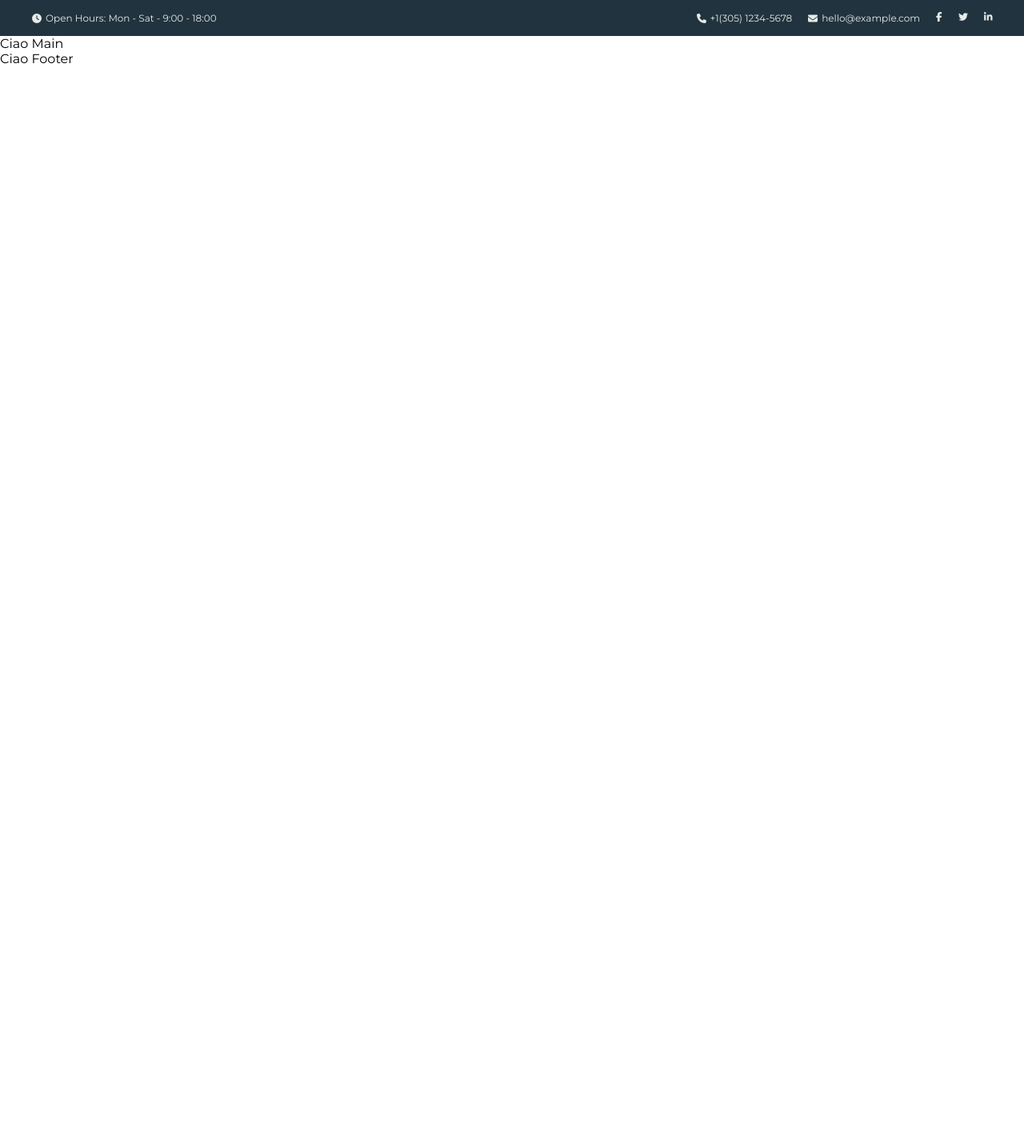
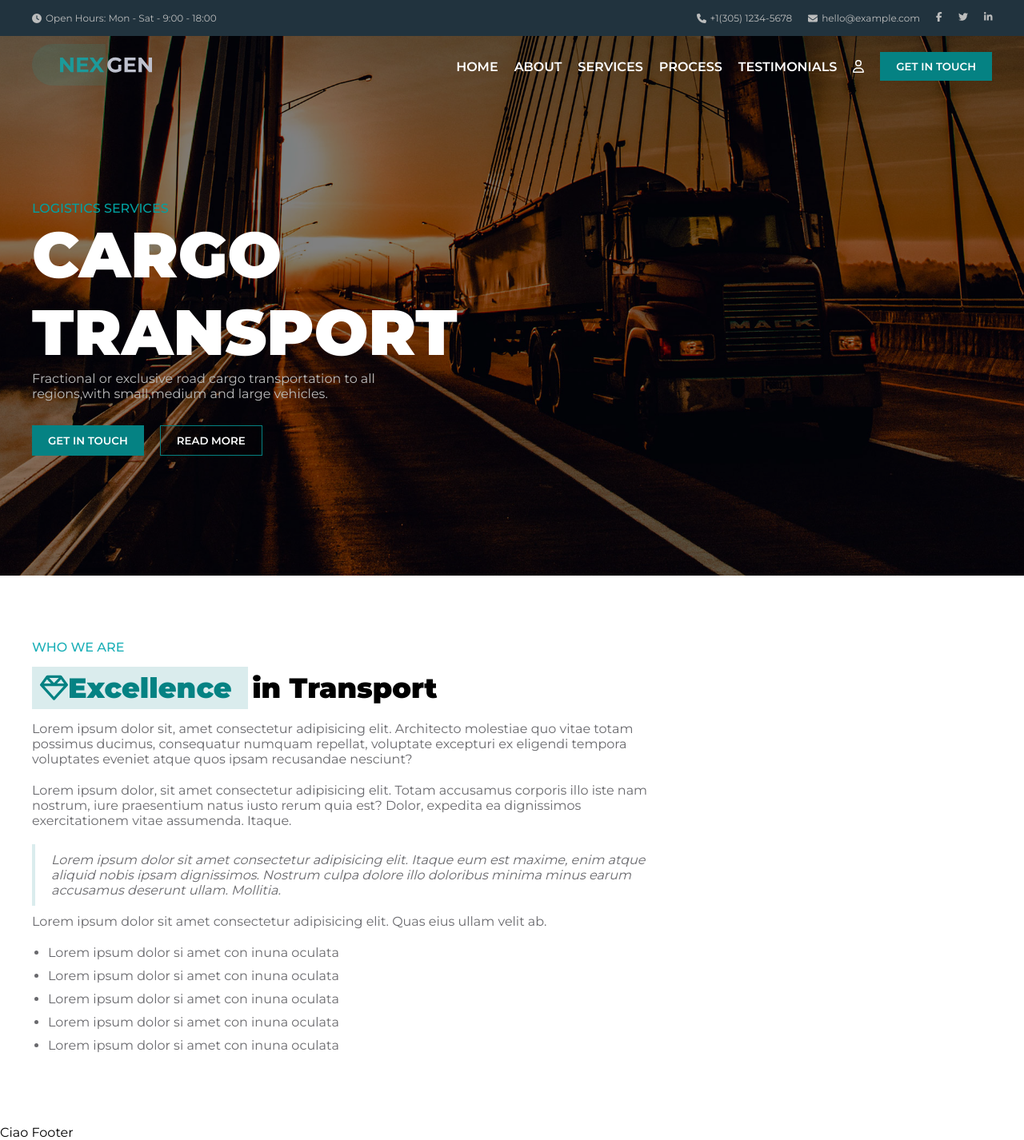
Before and after one commit to LucioMelis/proj-html-vuejs, a Vue app: page / in a window 1280 px wide. Shown: the whole page at 80% size. Before the commit the page ends 800 px from the top, so only its background shows below. Built offline with nearby package versions, Linux system fonts and the light colour scheme.

Commit message:
sezione 1 in fase di sviluppo

```diff
--- a/src/assets/style/import.scss
+++ b/src/assets/style/import.scss
@@ -1,4 +1,7 @@
 @import '~@fontsource/montserrat/index.css';
+@import '~@fontsource/montserrat/500.css';
+@import '~@fontsource/montserrat/600.css';
+@import '~@fontsource/montserrat/900.css';
 
 // Reset
 * {
@@ -10,6 +13,10 @@
 
 header {
     background-image: url('@/assets/img/bg-9.jpg');
+    background-size: cover;
+    background-position: center;
+    background-blend-mode: multiply;
+    background-color: grey;
 }
 
 a {
@@ -20,8 +27,48 @@ a {
     }
 }
 
+button {
+    padding: 10px 20px;
+    font-weight: 600;
+    color: white;
+}
+
 // classi Utili
 .container {
     width: min((100% - 20px), 1200px);
     margin: 0 auto;
 }
+
+.icon {
+    cursor: pointer;
+}
+
+.btn-header {
+    background: #058283;
+    border: none;
+
+    &:hover {
+        outline: 1px solid #058283;
+        outline-offset: 2px;
+        border-radius: 10px;
+    }
+
+    &:active {
+        background-color: #52bbbb;
+    }
+}
+
+.btn-trasparent {
+    background: rgba(0, 0, 0, 0.2);
+    border: 1px solid #058283;
+
+    &:hover {
+        outline: 1px solid #058283;
+        outline-offset: 2px;
+        border-radius: 10px;
+    }
+
+    &:active {
+        background-color: #52bbbb;
+    }
+}
--- a/src/assets/style/variabili.scss
+++ b/src/assets/style/variabili.scss
@@ -1,2 +1,9 @@
 $bg-header:#21333e;
-$color-text: #e6ece8;
+$color-text: #bcbdbd;
+$bg-button: #058283;
+$color-text-p: #02a1a1;
+$font-bold: 900;
+$font-strong:600;
+$font-lighter:500;
+$color-text-darker: #69696d;
+$color-title: #1aafb7;
--- a/src/components/HeaderComponent.vue
+++ b/src/components/HeaderComponent.vue
@@ -5,33 +5,72 @@
       <div class="container content-info">
         <!-- Orario apertura  -->
         <div>
-          <font-awesome-icon icon="fa-solid fa-clock" />
+          <font-awesome-icon class="icon" icon="fa-solid fa-clock" />
           <span>Open Hours: Mon - Sat - 9:00 - 18:00</span>
         </div>
         <!--Container Link utili -->
         <div class="link-header">
           <div>
-            <font-awesome-icon icon="fa-solid fa-phone" />
+            <font-awesome-icon class="icon" icon="fa-solid fa-phone" />
             <span><a href="#">+1(305) 1234-5678</a></span>
           </div>
           <div>
-            <font-awesome-icon icon="fa-solid fa-envelope" />
+            <font-awesome-icon class="icon" icon="fa-solid fa-envelope" />
             <span><a href="#">hello@example.com</a></span>
           </div>
-          <font-awesome-icon icon="fa-brands fa-facebook-f" />
-          <font-awesome-icon icon="fa-brands fa-twitter" />
-          <font-awesome-icon icon="fa-brands fa-linkedin-in" />
+          <font-awesome-icon class="icon" icon="fa-brands fa-facebook-f" />
+          <font-awesome-icon class="icon" icon="fa-brands fa-twitter" />
+          <font-awesome-icon class="icon" icon="fa-brands fa-linkedin-in" />
         </div>
       </div>
     </div>
     <!-- ****** Header Nav-Bar  ****** -->
-    <nav></nav>
+    <nav class="container content-nav">
+      <!-- contenitore immagine  -->
+      <div class="container-logo">
+        <img src="@/assets/img/logo.svg" alt="logoNextgen" />
+      </div>
+      <!-- contenitore link nav-bar  -->
+      <div class="container-nav">
+        <ul>
+          <li v-for="element in menuNav" :key="element">
+            <a href="#">{{ element }}</a>
+          </li>
+        </ul>
+        <div>
+          <font-awesome-icon class="icon" icon="fa-regular fa-user" />
+        </div>
+        <div>
+          <button class="btn btn-header">GET IN TOUCH</button>
+        </div>
+      </div>
+    </nav>
+    <!-- ****** Sezione Jumbotron  ****** -->
+    <div class="container">
+      <div class="jumbotron">
+        <p>LOGISTICS SERVICES</p>
+        <h1>CARGO TRANSPORT</h1>
+        <p class="description">
+          Fractional or exclusive road cargo transportation to all regions,with
+          small,medium and large vehicles.
+        </p>
+        <div>
+          <button class="btn-header">GET IN TOUCH</button>
+          <button class="btn-trasparent">READ MORE</button>
+        </div>
+      </div>
+    </div>
   </header>
 </template>
 
 <script>
 export default {
   name: "HeaderComponent",
+  data() {
+    return {
+      menuNav: ["HOME", "ABOUT", "SERVICES", "PROCESS", "TESTIMONIALS"],
+    };
+  },
 };
 </script>
 
@@ -58,4 +97,56 @@ export default {
     }
   }
 }
+.content-nav {
+  display: flex;
+  justify-content: space-between;
+  align-items: center;
+  padding: 10px 0;
+  .container-logo {
+    width: 150px;
+    img {
+      width: 100%;
+    }
+  }
+  .container-nav {
+    display: flex;
+    align-items: center;
+    column-gap: 20px;
+    & * {
+      color: white;
+    }
+    & ul {
+      display: flex;
+      align-items: center;
+      column-gap: 20px;
+      font-weight: $font-strong;
+    }
+    & ul li {
+      list-style-type: none;
+    }
+  }
+}
+
+.jumbotron {
+  padding-top: 130px;
+  padding-bottom: 150px;
+  max-width: 500px;
+  & p:first-child {
+    color: $color-text-p;
+    font-weight: $font-lighter;
+  }
+  & div {
+    display: flex;
+    column-gap: 20px;
+  }
+  h1 {
+    font-size: 80px;
+    color: white;
+    font-weight: $font-bold;
+  }
+  .description {
+    color: $color-text;
+    padding-bottom: 30px;
+  }
+}
 </style>
--- a/src/components/MainComponent.vue
+++ b/src/components/MainComponent.vue
@@ -1,10 +1,18 @@
 <template>
-  <div>Ciao Main</div>
+  <div>
+    <!-- Sezione Who We Are - Vehicle Types  -->
+    <WhoWeAre />
+  </div>
 </template>
 
 <script>
+import WhoWeAre from "@/components/WhoWheAre.vue";
+
 export default {
   name: "MainComponent",
+  components: {
+    WhoWeAre,
+  },
 };
 </script>
 
--- /dev/null
+++ b/src/components/WhoWheAre.vue
@@ -0,0 +1,107 @@
+<template>
+  <section>
+    <div class="container">
+      <!-- Container Who we are  -->
+      <div class="container-section-general">
+        <div class="exellence">
+          <p>WHO WE ARE</p>
+          <h1>
+            <span>
+              <font-awesome-icon icon="fa-regular fa-gem" />Excellence
+            </span>
+            in Transport
+          </h1>
+          <p>
+            Lorem ipsum dolor sit, amet consectetur adipisicing elit. Architecto
+            molestiae quo vitae totam possimus ducimus, consequatur numquam
+            repellat, voluptate excepturi ex eligendi tempora voluptates eveniet
+            atque quos ipsam recusandae nesciunt?
+          </p>
+          <p>
+            Lorem ipsum dolor, sit amet consectetur adipisicing elit. Totam
+            accusamus corporis illo iste nam nostrum, iure praesentium natus
+            iusto rerum quia est? Dolor, expedita ea dignissimos exercitationem
+            vitae assumenda. Itaque.
+          </p>
+          <div>
+            <p class="italic">
+              <i>
+                Lorem ipsum dolor sit amet consectetur adipisicing elit. Itaque
+                eum est maxime, enim atque aliquid nobis ipsam dignissimos.
+                Nostrum culpa dolore illo doloribus minima minus earum accusamus
+                deserunt ullam. Mollitia.
+              </i>
+            </p>
+          </div>
+          <p>
+            Lorem ipsum dolor sit amet consectetur adipisicing elit. Quas eius
+            ullam velit ab.
+          </p>
+          <ul>
+            <li>Lorem ipsum dolor si amet con inuna oculata</li>
+            <li>Lorem ipsum dolor si amet con inuna oculata</li>
+            <li>Lorem ipsum dolor si amet con inuna oculata</li>
+            <li>Lorem ipsum dolor si amet con inuna oculata</li>
+            <li>Lorem ipsum dolor si amet con inuna oculata</li>
+          </ul>
+        </div>
+        <!-- Container Vehicle Types  -->
+        <div class="vehicle-types"></div>
+      </div>
+    </div>
+  </section>
+</template>
+
+<script>
+export default {
+  name: "WhoWeAre",
+};
+</script>
+
+<!-- Add "scoped" attribute to limit CSS to this component only -->
+<style scoped lang="scss">
+@import "@/assets/style/variabili.scss";
+.container-section-general {
+  display: flex;
+  justify-content: space-between;
+  padding: 80px 0;
+  .exellence {
+    width: 65%;
+    h1 {
+      color: black;
+      font-size: 35px;
+      padding-bottom: 20px;
+      span {
+        background-color: #daeced;
+        padding: 5px 10px;
+        margin-right: 5px;
+        color: $bg-button;
+      }
+    }
+    & > * {
+      color: $color-text-darker;
+    }
+    & > p:first-child {
+      color: #1aafb7;
+      font-weight: $font-lighter;
+    }
+    & > p {
+      padding-bottom: 20px;
+    }
+    div {
+      border-left: 4px solid #daeced;
+      margin-bottom: 10px;
+      p {
+        padding: 10px 0 10px 20px;
+      }
+    }
+    li {
+      margin-left: 20px;
+      margin-bottom: 10px;
+    }
+  }
+  .vehicle-types {
+    width: 30%;
+  }
+}
+</style>
```
